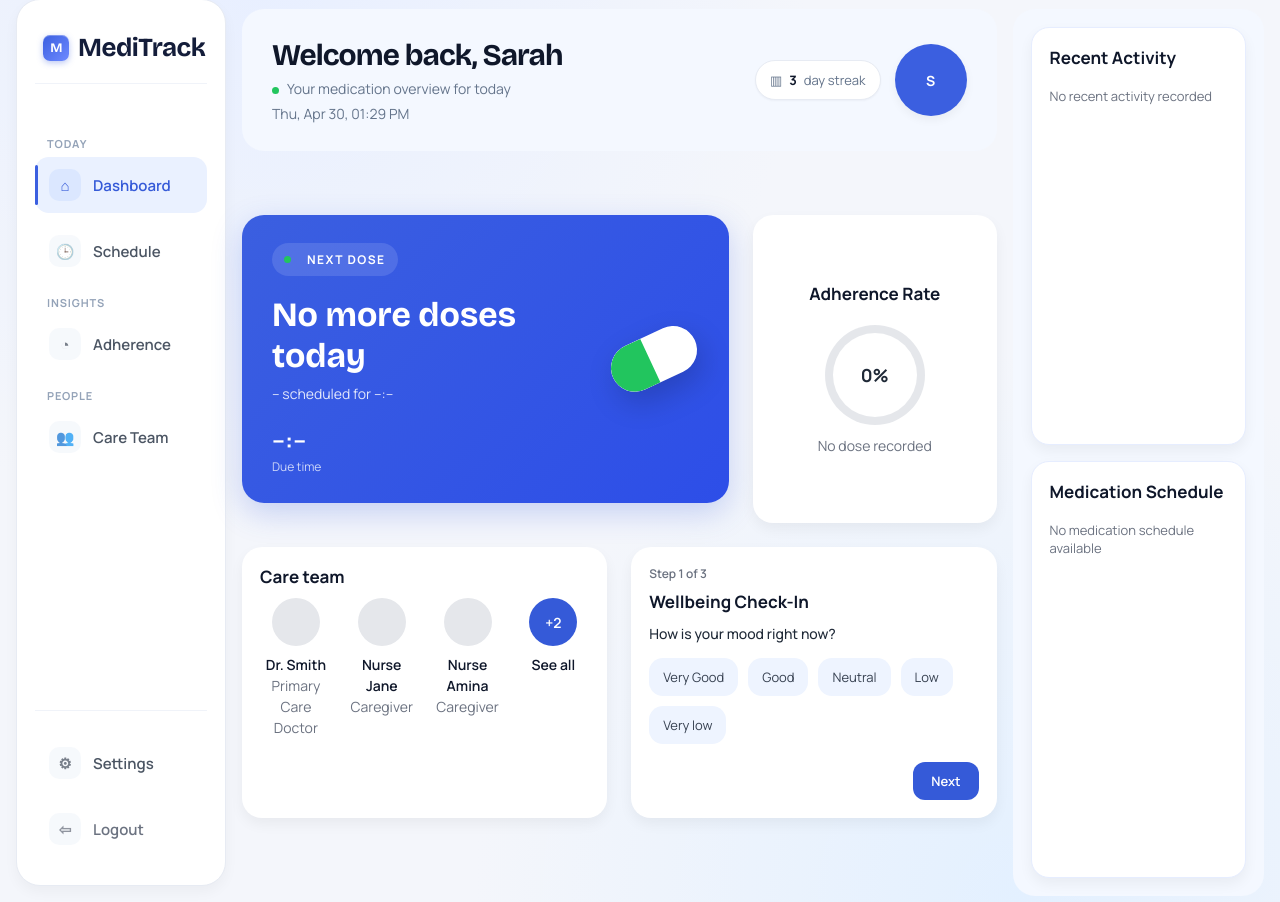
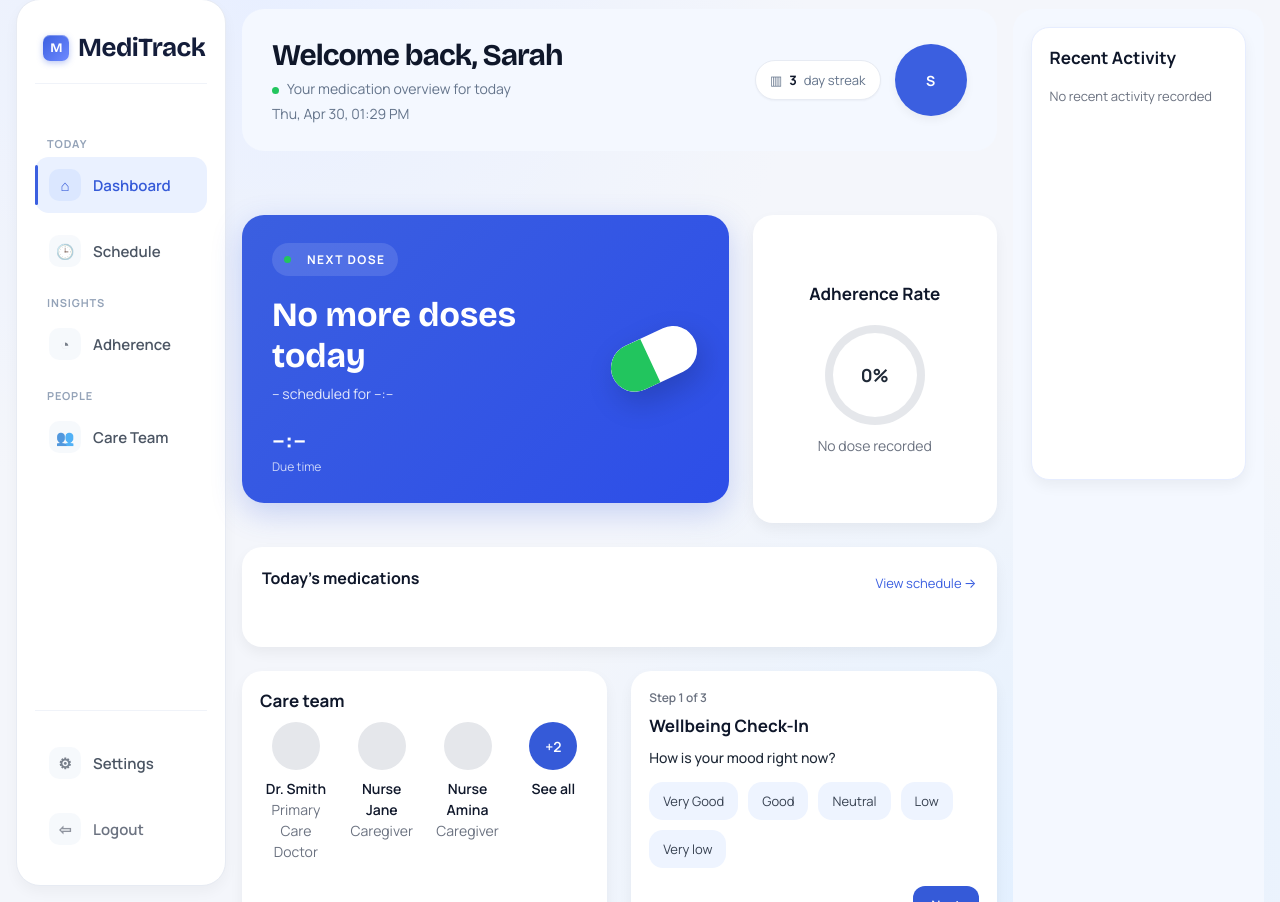
Before and after one commit to Kowthar04/smart-medication-system, a Flask app: page /patient/dashboard in a window 1280 px wide. Shown: the part 17-919 px from the top of the page. Run offline with Flask 3, Linux system fonts and the light colour scheme; data that the repository does not hold is empty; some libraries are stand-ins or nearby versions.

Commit message:
updated the adherance schedule to show as a timeline view

```diff
--- a/backend/static/patient.css
+++ b/backend/static/patient.css
@@ -821,3 +821,69 @@ body {
     background: var(--success);
     border-radius: 999px 0 0 999px;
 }
+
+.timeline-card {
+    padding: 20px;
+}
+
+.timeline-header {
+    display: flex;
+    justify-content: space-between;
+    align-items: center;
+    margin-bottom: 14px;
+}
+
+.timeline-header h2 {
+    font-size: 16px;
+}
+
+.timeline-header a {
+    font-size: 13px;
+    color: var(--primary);
+    text-decoration: none;
+}
+
+.timeline-row {
+    display: grid;
+    grid-template-columns: 70px 1fr auto;
+    align-items: center;
+    gap: 12px;
+    padding: 12px 0;
+    border-bottom: 1px solid var(--border-subtle);
+}
+
+.timeline-time {
+    font-weight: 600;
+    font-size: 13px;
+}
+
+.timeline-name {
+    font-weight: 600;
+}
+
+.timeline-dose {
+    font-size: 12px;
+    color: var(--text-muted);
+}
+
+.timeline-status {
+    font-size: 12px;
+    padding: 6px 10px;
+    border-radius: 999px;
+    font-weight: 600;
+}
+
+.timeline-status.upcoming {
+    background: var(--primary-light);
+    color: var(--primary);
+}
+
+.timeline-status.taken {
+    background: var(--success-bg);
+    color: var(--success-text);
+}
+
+.timeline-status.missed {
+    background: var(--danger-bg);
+    color: var(--danger-text);
+}
--- a/backend/templates/patient_dashboard.html
+++ b/backend/templates/patient_dashboard.html
@@ -142,6 +142,30 @@
 
                     </div>
 
+                    <div class="card timeline-card">
+    <div class="timeline-header">
+        <h2>Today's medications</h2>
+        <a href="{{ url_for('patient_schedule') }}">View schedule →</a>
+    </div>
+
+    <div class="timeline-list">
+        {% for item in dashboard_data.schedule %}
+        <div class="timeline-row">
+            <div class="timeline-time">{{ item.time }}</div>
+
+            <div class="timeline-details">
+                <p class="timeline-name">{{ item.name }}</p>
+                <p class="timeline-dose">{{ item.dose }}</p>
+            </div>
+
+            <div class="timeline-status {{ item.tag_class }}">
+                {{ item.status }}
+            </div>
+        </div>
+        {% endfor %}
+    </div>
+</div>
+
                     <div class="middle-grid bottom-grid">
 
                         <div class="card team-card">
@@ -275,26 +299,6 @@
                     </div>
                 </div>
 
-                <div class="goal-card">
-                    <h2>Medication Schedule</h2>
-
-                    <div class="schedule-list">
-                        {% if dashboard_data.schedule %}
-                            {% for item in dashboard_data.schedule %}
-                                <div class="schedule-row">
-                                    <div class="schedule-time">{{ item.time }}</div>
-                                    <div class="schedule-details">
-                                        <p class="schedule-name">{{ item.name }}</p>
-                                        <p class="schedule-dose">{{ item.dose }}</p>
-                                    </div>
-                                    <div class="schedule-tag {{ item.tag_class }}">{{ item.status }}</div>
-                                </div>
-                            {% endfor %}
-                        {% else %}
-                            <p class="empty-state">No medication schedule available</p>
-                        {% endif %}
-                    </div>
-                </div>
 
             </aside>
 
```
